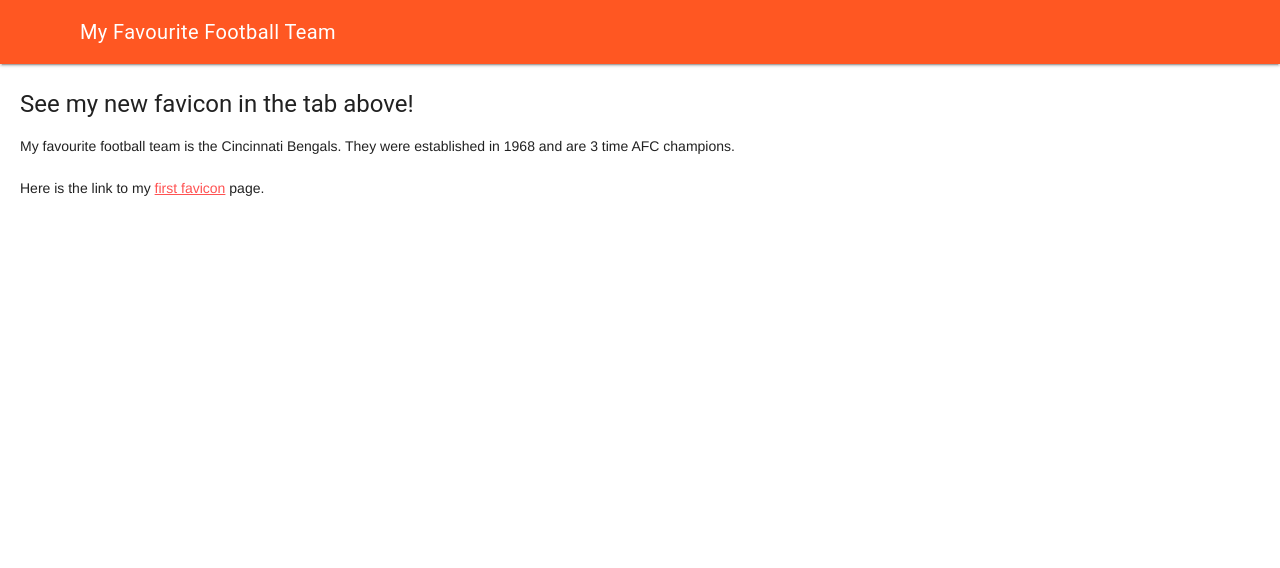
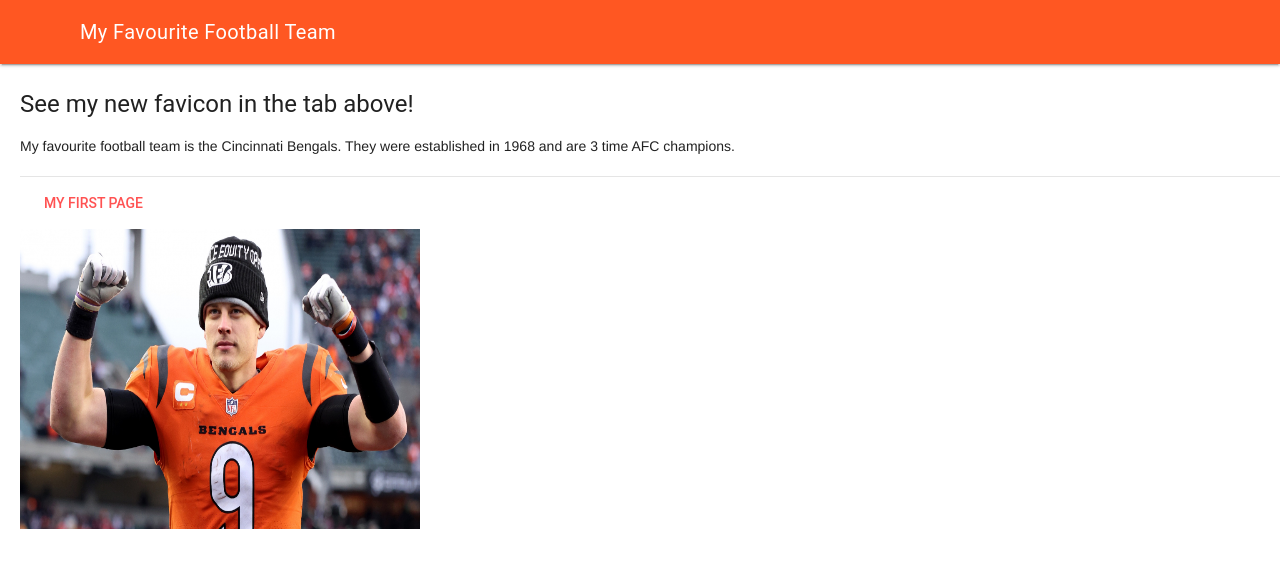
Before and after one commit to ICS2O-Programming-Rory-Mackay/Unit1-06-HTML-Favicon, a plain HTML site: page index2.html in a window 1280 px wide. Drawn offline with nearby package versions, Linux system fonts and the light colour scheme.

Commit message:
Added image and button to second page

```diff
--- a/index2.html
+++ b/index2.html
@@ -39,9 +39,15 @@
 				<!-- My div tag with an id -->
 				<div id = "hello-world">My favourite football team is the Cincinnati Bengals. They were established in 1968 and are 3 time AFC champions.</div>
 				<br>
-		    <p>
-		      Here is the link to my <a href="./index.html">first favicon</a> page.
-		    </p>
+
+        <!-- Linked Button -->
+        <div class="mdl-card__actions mdl-card--border">
+  <a class=
+  "mdl-button mdl-button--colored mdl-js-button mdl-js-ripple-effect mdl-button--accent"
+  href="./index.html">My First page</a>
+</div>
+
+        <img src="./images/burrow.jpg" alt="Joe Burrow!" width="400" height="300">
 			</main>
 		</div>
   </body>
```
Also changed, not shown: images/burrow.jpg (added).
